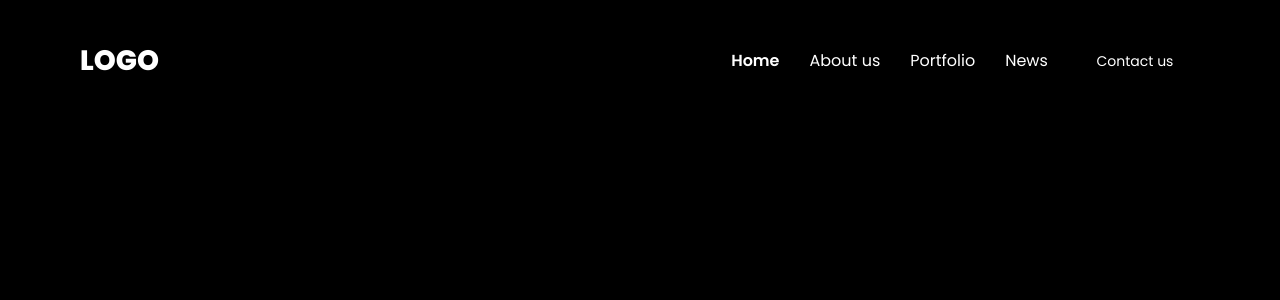
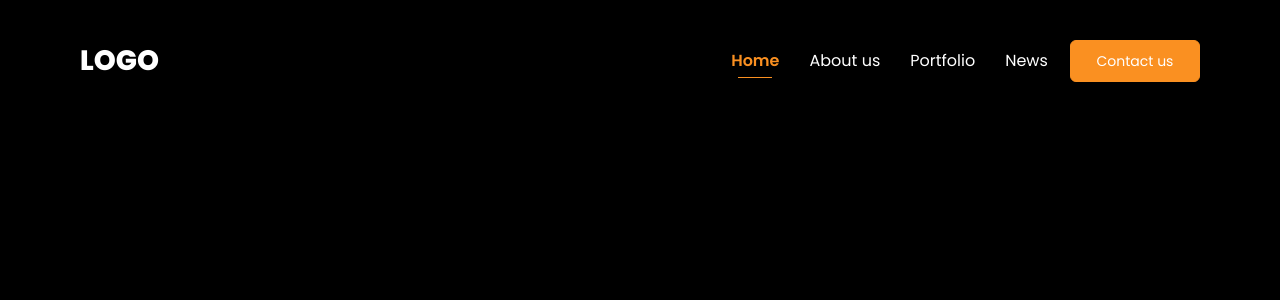
Before and after one commit to lucianovictor/gaming-platform, a Next.js app: page / in a window 1280 px wide. Shown: the top 300 px of the page. Built offline with nearby package versions, Linux system fonts and the light colour scheme.

Commit message:
style: adding update name colors

```diff
--- a/src/components/Header/styles.module.scss
+++ b/src/components/Header/styles.module.scss
@@ -8,7 +8,7 @@
     display: flex;
     font-size: 1.75rem;
     font-weight: 800;
-    color: var(--primary);
+    color: var(--white);
     padding-right: 550px;
   }
 
@@ -19,8 +19,8 @@
 
     width: 130px;
     height: 42px;
-    background: var(--secondary);
-    border: 1px solid var(--secondary);
+    background: var(--orange);
+    border: 1px solid var(--orange);
     border-radius: 6px;
     font-size: 0.875rem;
     line-height: 1.25rem;
@@ -39,7 +39,7 @@
     position: relative;
     font-size: 1rem;
     line-height: 1.5rem;
-    color: var(--primary);
+    color: var(--white);
 
     transition: color 0.4s;
 
@@ -53,7 +53,7 @@
 
       width: 0;
       height: 1px;
-      background: var(--secondary);
+      background: var(--orange);
       transition: width 0.4s  ;
     }
 
@@ -63,7 +63,7 @@
 
     &:hover, &.active {
       cursor: pointer;
-      color: var(--secondary);
+      color: var(--orange);
 
       &::before {
         width: 70%;
```
